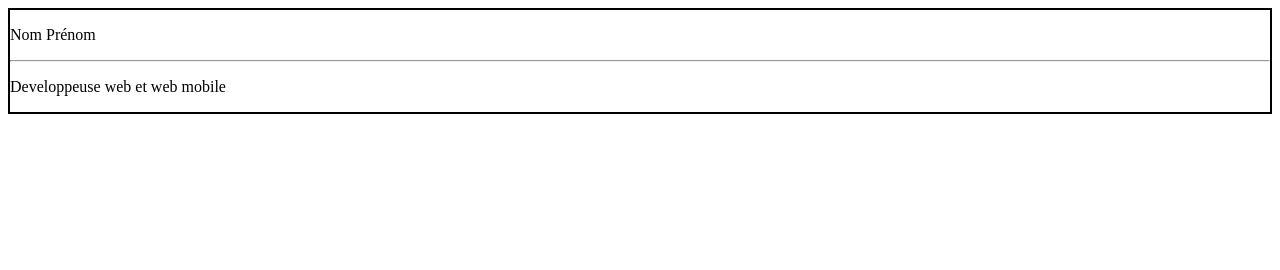
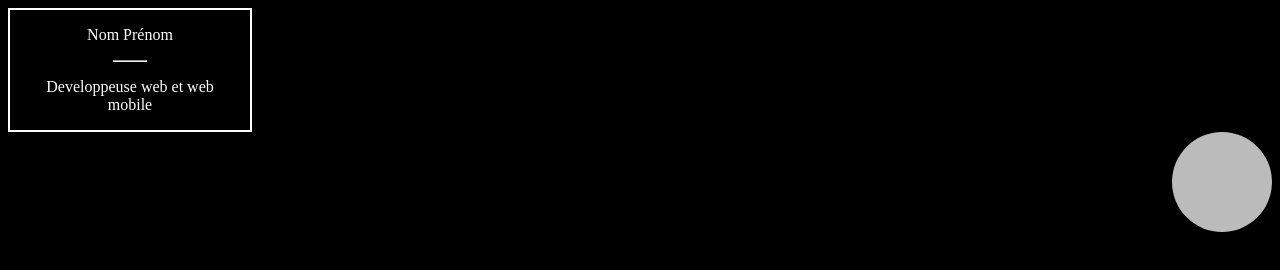
Before and after one commit to oletendart/livraison, a plain HTML site: page cv.html in a window 1280 px wide. Drawn offline with Linux system fonts and the light colour scheme.

Commit message:
create the circle and color in cv.css

```diff
--- a/cv.css
+++ b/cv.css
@@ -1,3 +1,24 @@
 .information {
-    border: 2px solid black;
+    border: 2px solid white;
+    color: white;
+    width: 15rem;
+    text-align: center;
 }
+.line {
+    color: white;
+    width: 2rem;
+}
+body {
+    background-color: black;
+}
+.round_skills {
+    height: 100px;
+    width: 100px;
+    background-color: #bbb;
+    border-radius: 50%;
+    display: inline-block;
+    float: right;
+}
+p {
+    margin: 1rem;
+}
```
